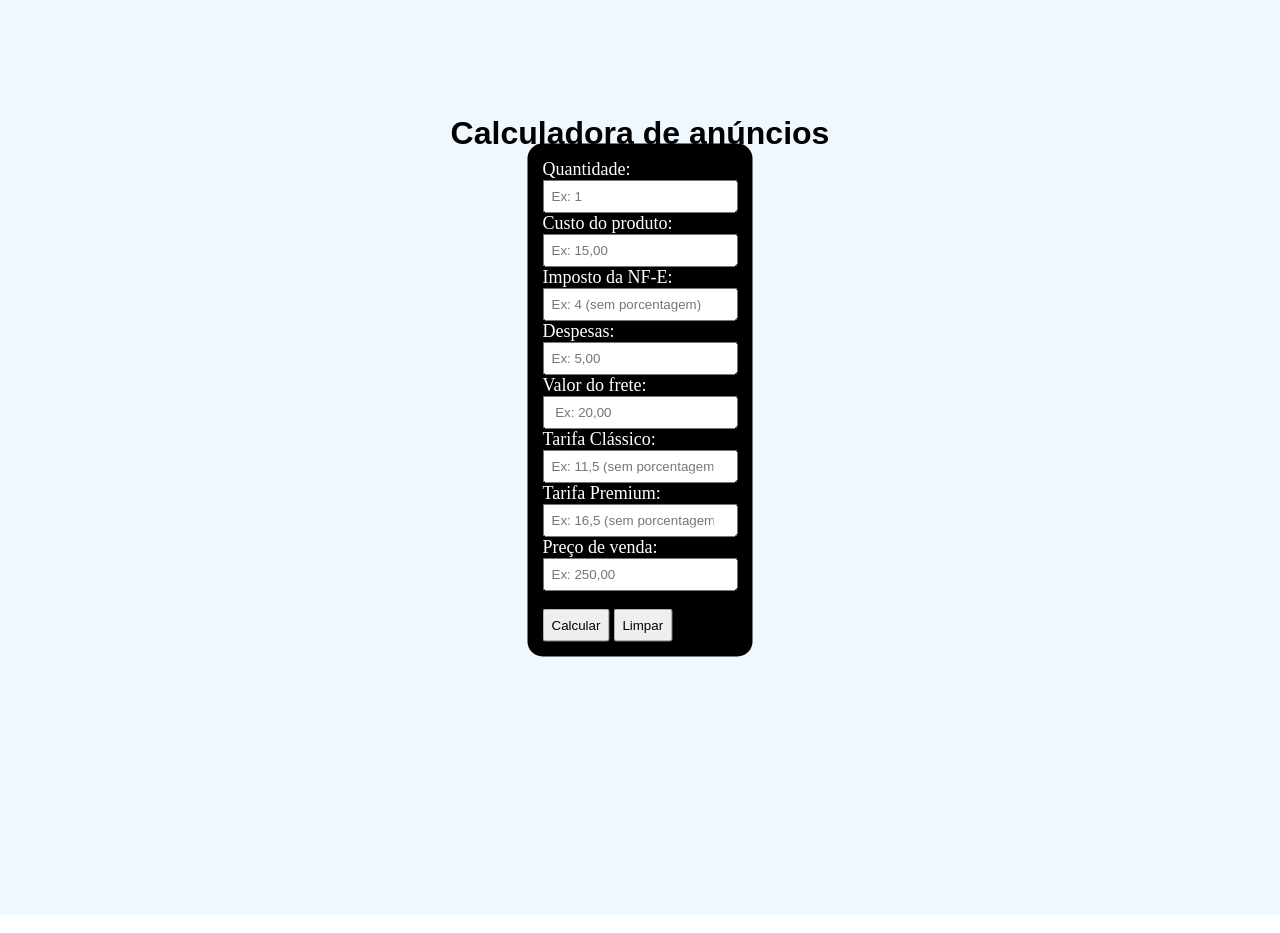
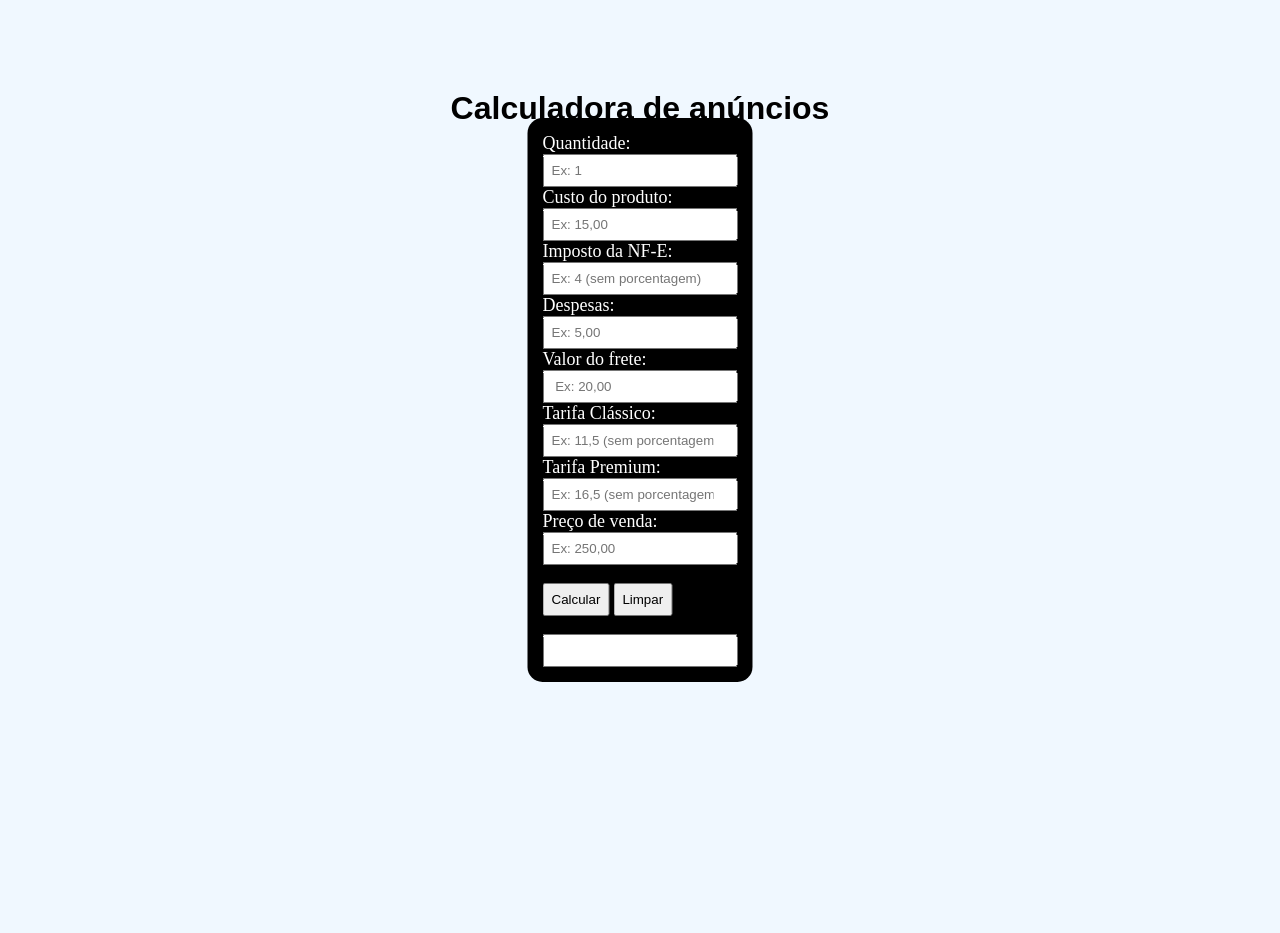
Before and after one commit to thaianramalho/FormularioHtmlProjeto, a PHP site: page /calc.php in a window 1280 px wide. After the commit the page ends 682 px from the top, so only its background shows below. Run offline with PHP 8.4, Linux system fonts and the light colour scheme.

Commit message:
adicionado campo para o resultado (nao funcional)

```diff
--- a/formulario.html
+++ b/formulario.html
@@ -40,6 +40,8 @@
                 <br>
                 <input type="submit" value="Calcular">
                 <input type="reset" value="Limpar">
+                <br><br>
+                <input type="" pattern="[0-9]+([,\.][0-9]+)?" step="any" id="resultado">
 
             </form>
 
--- a/styile.css
+++ b/styile.css
@@ -18,13 +18,15 @@ input{
 h1{
     position: relative;
     text-align: center;
-    padding-top: 9%;
+    padding-top: 7%;
     font-family: Arial, Helvetica, sans-serif;
     color: black;
     height: 100vh;
-    background-color: aliceblue;
 }
 p{
     color:white;
     font-size: large;
 }
+body{
+    background-color: aliceblue;
+}
```
